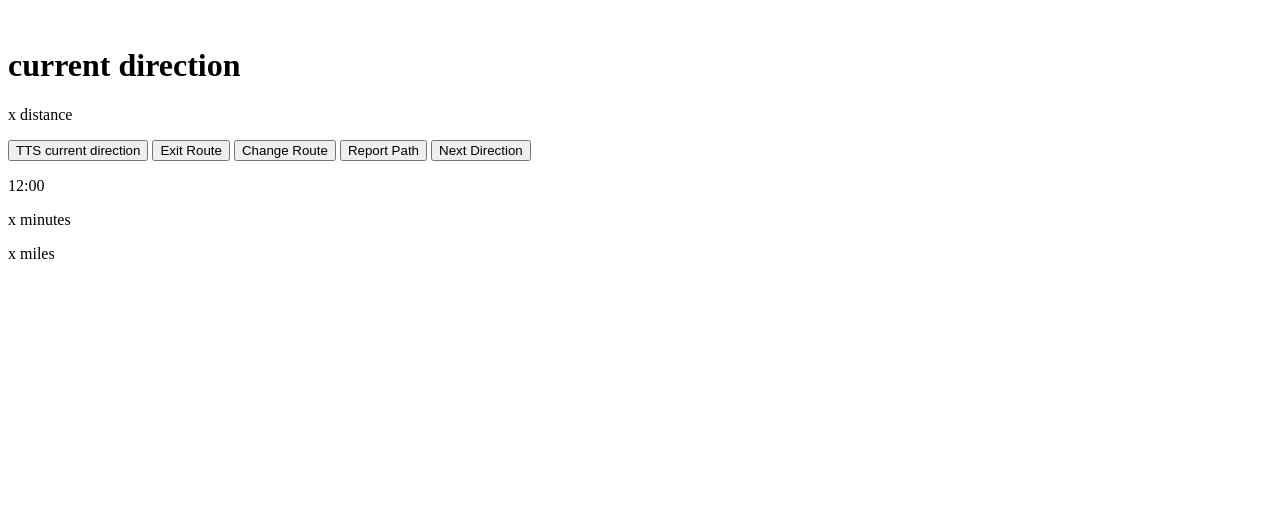
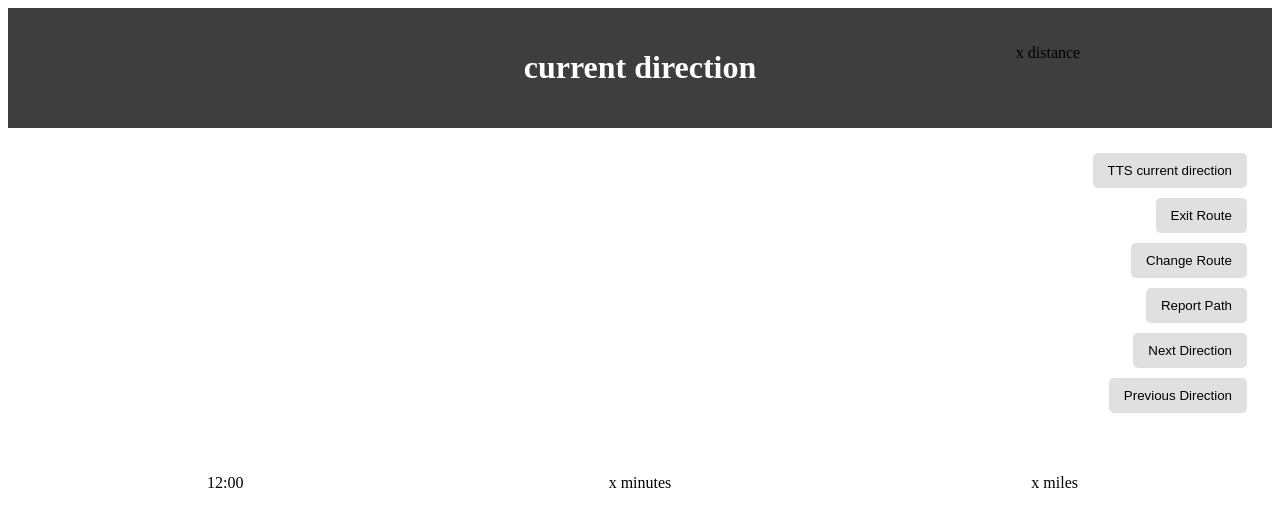
Before and after one commit to AidanIbrahim/GuideDawg, a plain HTML site: page pages/routeview.html in a window 1280 px wide. Drawn offline with Linux system fonts and the light colour scheme.

Commit message:
Started on CSS

```diff
--- a/pages/index.css
+++ b/pages/index.css
@@ -0,0 +1,9 @@
+button{
+    border: none;
+    border-radius: 5px;
+    background-color: #e0e0e0;
+    color: black;
+    cursor: pointer;
+    margin: 5px;
+    padding: 10px 15px;
+}
--- a/pages/routeview.css
+++ b/pages/routeview.css
@@ -0,0 +1,42 @@
+button{
+    border: none;
+    border-radius: 5px;
+    background-color: #e0e0e0;
+    color: black;
+    cursor: pointer;
+    margin: 5px;
+    padding: 10px 15px;
+}
+
+h1{
+    color: white;
+}
+
+.sideButtons {
+  display: grid;
+  grid-template-columns: repeat(1, 1fr);
+  justify-items: end;
+  align-items: start;
+  padding: 20px;
+  text-align: center;
+}
+
+.routeInfo {
+  display: grid;
+  grid-template-rows: repeat(1, 1fr);
+  grid-template-columns: repeat(3, 1fr);
+  gap: 20px;
+  align-items: start;
+  padding: 20px;
+  text-align: center;
+}
+
+.currentDirection {
+  display: grid;
+  grid-template-rows: repeat(1, 1fr);
+  grid-template-columns: repeat(3, 1fr);
+  align-items: start;
+  padding: 20px;
+  text-align: center;
+  background-color: rgb(62, 62, 62);
+}
--- a/pages/routeview.html
+++ b/pages/routeview.html
@@ -19,6 +19,7 @@
             <button id="changeRoute">Change Route</button>
             <button id="reportPath">Report Path</button>
             <button id="nextDirection">Next Direction</button>
+            <button id="prevDirection">Previous Direction</button>
         </div>
         <div class="routeInfo">
             <p id="etaTime">12:00</p>
--- a/pages/selection.css
+++ b/pages/selection.css
@@ -0,0 +1,9 @@
+button{
+    border: none;
+    border-radius: 5px;
+    background-color: #e0e0e0;
+    color: black;
+    cursor: pointer;
+    margin: 5px;
+    padding: 10px 15px;
+}
```
Also changed, not shown: pages/selection.html (+12 -10 lines).
